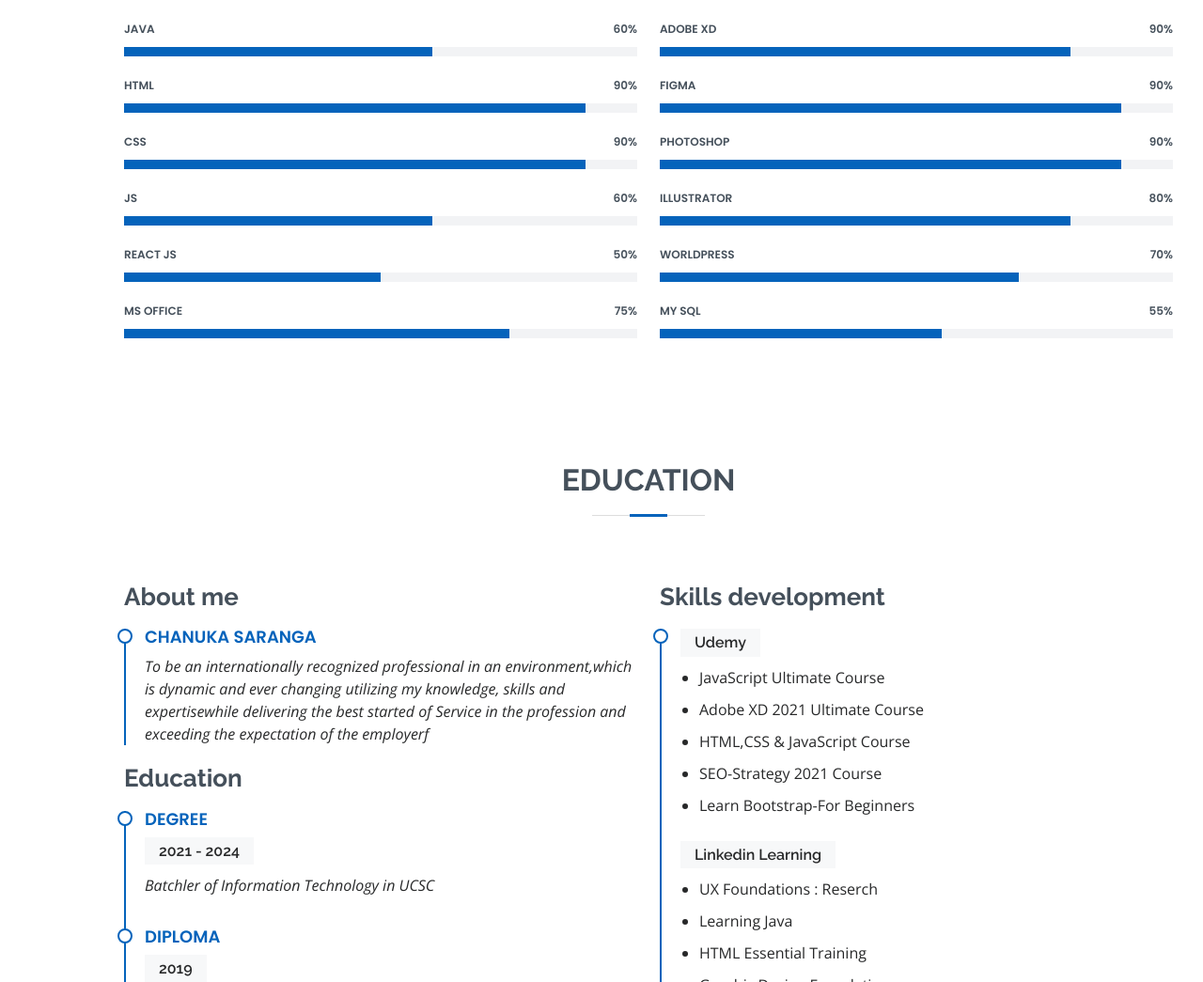
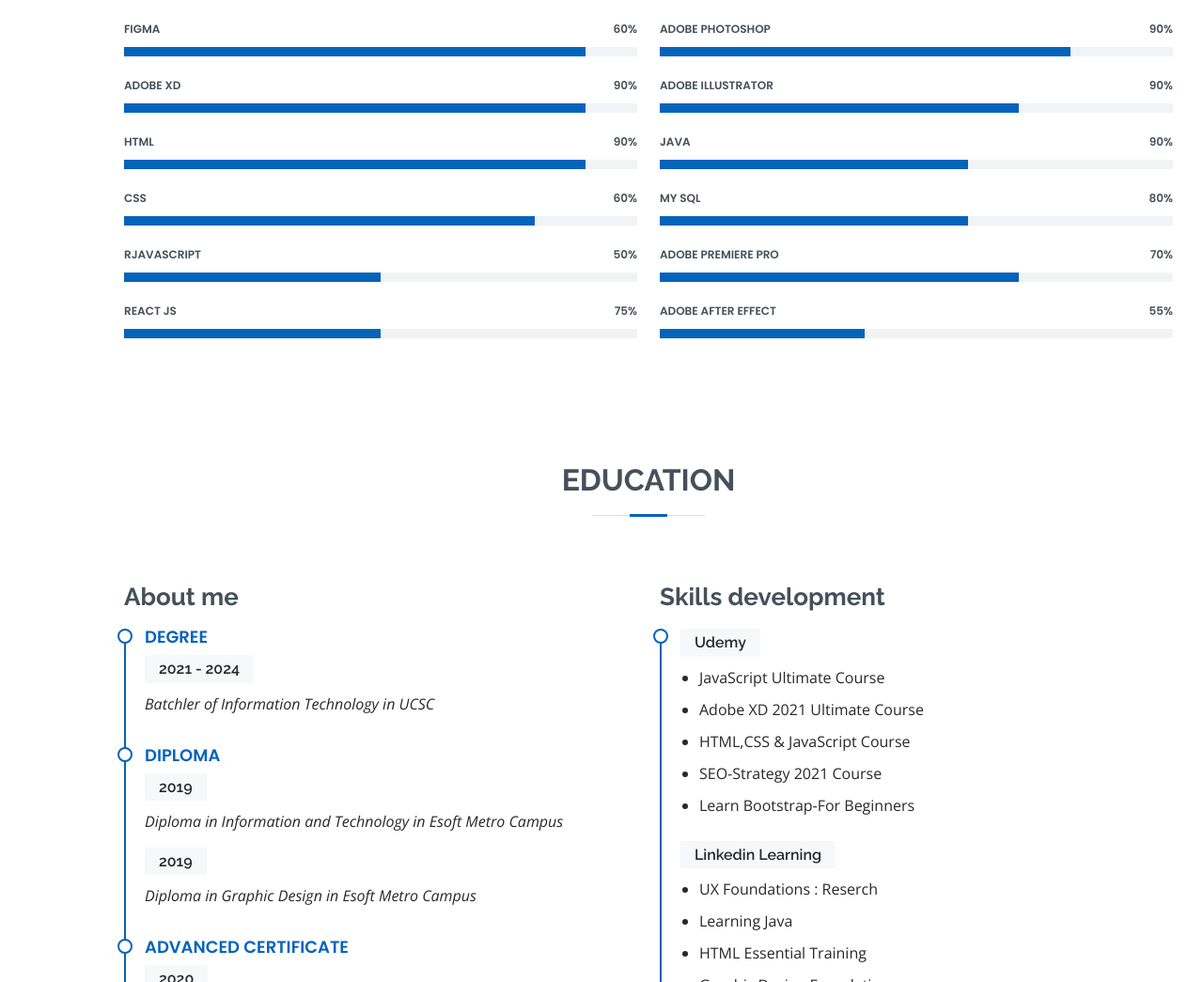
Before and after one commit to Chanz01/Chanz01.github.io, a plain HTML site: page index.html in a window 1280 px wide. Shown: the part 1500-2545 px from the top of the page at 94% size. Drawn offline with nearby package versions, Linux system fonts and the light colour scheme.

Commit message:
Update index.html

```diff
--- a/index.html
+++ b/index.html
@@ -116,7 +116,7 @@
             </div>
             <div class="col-lg-8 pt-4 pt-lg-0 content">
               <h3></h3>
-              <p class="fst-italic">who am i</p>
+              <p class="fst-italic">About Myself</p>
               <div class="row">
                 <div class="col-lg-6">
                   <ul>
@@ -153,10 +153,6 @@
                       <strong>Gmail:</strong>
                       <span>chanukasaranga01@gmail.com</span>
                     </li>
-                    <li>
-                      <i class="bi bi-chevron-right"></i>
-                      <strong>Freelance:</strong> <span>Available</span>
-                    </li>
                   </ul>
                 </div>
               </div>
@@ -176,7 +172,113 @@
           <div class="row skills-content">
             <div class="col-lg-6">
               <div class="progress">
-                <span class="skill">Java <i class="val">60%</i></span>
+                <span class="skill">Figma<i class="val">60%</i></span>
+                <div class="progress-bar-wrap">
+                  <div
+                    class="progress-bar"
+                    role="progressbar"
+                    aria-valuenow="90"
+                    aria-valuemin="0"
+                    aria-valuemax="90"
+                  ></div>
+                </div>
+              </div>
+
+              <div class="progress">
+                <span class="skill">Adobe XD<i class="val">90%</i></span>
+                <div class="progress-bar-wrap">
+                  <div
+                    class="progress-bar"
+                    role="progressbar"
+                    aria-valuenow="90"
+                    aria-valuemin="0"
+                    aria-valuemax="90"
+                  ></div>
+                </div>
+              </div>
+
+              <div class="progress">
+                <span class="skill">HTML<i class="val">90%</i></span>
+                <div class="progress-bar-wrap">
+                  <div
+                    class="progress-bar"
+                    role="progressbar"
+                    aria-valuenow="90"
+                    aria-valuemin="0"
+                    aria-valuemax="90"
+                  ></div>
+                </div>
+              </div>
+
+              <div class="progress">
+                <span class="skill">CSS<i class="val">60%</i></span>
+                <div class="progress-bar-wrap">
+                  <div
+                    class="progress-bar"
+                    role="progressbar"
+                    aria-valuenow="80"
+                    aria-valuemin="0"
+                    aria-valuemax="80"
+                  ></div>
+                </div>
+              </div>
+
+              <div class="progress">
+                <span class="skill">RJavaScript<i class="val">50%</i></span>
+                <div class="progress-bar-wrap">
+                  <div
+                    class="progress-bar"
+                    role="progressbar"
+                    aria-valuenow="50"
+                    aria-valuemin="0"
+                    aria-valuemax="50"
+                  ></div>
+                </div>
+              </div>
+
+              <div class="progress">
+                <span class="skill">React JS<i class="val">75%</i></span>
+                <div class="progress-bar-wrap">
+                  <div
+                    class="progress-bar"
+                    role="progressbar"
+                    aria-valuenow="50"
+                    aria-valuemin="0"
+                    aria-valuemax="50"
+                  ></div>
+                </div>
+              </div>
+            </div>
+
+            <div class="col-lg-6">
+              <div class="progress">
+                <span class="skill">Adobe Photoshop<i class="val">90%</i></span>
+                <div class="progress-bar-wrap">
+                  <div
+                    class="progress-bar"
+                    role="progressbar"
+                    aria-valuenow="80"
+                    aria-valuemin="0"
+                    aria-valuemax="80"
+                  ></div>
+                </div>
+              </div>
+
+              <div class="progress">
+                <span class="skill">Adobe Illustrator<i class="val">90%</i></span>
+                <div class="progress-bar-wrap">
+                  <div
+                    class="progress-bar"
+                    role="progressbar"
+                    aria-valuenow="70"
+                    aria-valuemin="0"
+                    aria-valuemax="100"
+                  ></div>
+                </div>
+              </div>
+
+              <div class="progress">
+                <span class="skill">Java<i class="val">90%</i></span>
                 <div class="progress-bar-wrap">
                   <div
                     class="progress-bar"
@@ -189,33 +291,7 @@
               </div>
 
               <div class="progress">
-                <span class="skill">HTML <i class="val">90%</i></span>
-                <div class="progress-bar-wrap">
-                  <div
-                    class="progress-bar"
-                    role="progressbar"
-                    aria-valuenow="90"
-                    aria-valuemin="0"
-                    aria-valuemax="90"
-                  ></div>
-                </div>
-              </div>
-
-              <div class="progress">
-                <span class="skill">CSS <i class="val">90%</i></span>
-                <div class="progress-bar-wrap">
-                  <div
-                    class="progress-bar"
-                    role="progressbar"
-                    aria-valuenow="90"
-                    aria-valuemin="0"
-                    aria-valuemax="90"
-                  ></div>
-                </div>
-              </div>
-
-              <div class="progress">
-                <span class="skill">JS <i class="val">60%</i></span>
+                <span class="skill">My SQL<i class="val">80%</i></span>
                 <div class="progress-bar-wrap">
                   <div
                     class="progress-bar"
@@ -228,107 +304,27 @@
               </div>
 
               <div class="progress">
-                <span class="skill">React js <i class="val">50%</i></span>
-                <div class="progress-bar-wrap">
-                  <div
-                    class="progress-bar"
-                    role="progressbar"
-                    aria-valuenow="50"
-                    aria-valuemin="0"
-                    aria-valuemax="50"
-                  ></div>
-                </div>
-              </div>
-
-              <div class="progress">
-                <span class="skill">MS office<i class="val">75%</i></span>
-                <div class="progress-bar-wrap">
-                  <div
-                    class="progress-bar"
-                    role="progressbar"
-                    aria-valuenow="75"
-                    aria-valuemin="0"
-                    aria-valuemax="100"
-                  ></div>
-                </div>
-              </div>
-            </div>
-
-            <div class="col-lg-6">
-              <div class="progress">
-                <span class="skill">Adobe xd <i class="val">90%</i></span>
-                <div class="progress-bar-wrap">
-                  <div
-                    class="progress-bar"
-                    role="progressbar"
-                    aria-valuenow="80"
-                    aria-valuemin="0"
-                    aria-valuemax="100"
-                  ></div>
-                </div>
-              </div>
-
-              <div class="progress">
-                <span class="skill">figma <i class="val">90%</i></span>
-                <div class="progress-bar-wrap">
-                  <div
-                    class="progress-bar"
-                    role="progressbar"
-                    aria-valuenow="90"
-                    aria-valuemin="0"
-                    aria-valuemax="100"
-                  ></div>
-                </div>
-              </div>
-
-              <div class="progress">
-                <span class="skill">photoshop <i class="val">90%</i></span>
-                <div class="progress-bar-wrap">
-                  <div
-                    class="progress-bar"
-                    role="progressbar"
-                    aria-valuenow="90"
-                    aria-valuemin="0"
-                    aria-valuemax="100"
-                  ></div>
-                </div>
-              </div>
-
-              <div class="progress">
-                <span class="skill">illustrator <i class="val">80%</i></span>
-                <div class="progress-bar-wrap">
-                  <div
-                    class="progress-bar"
-                    role="progressbar"
-                    aria-valuenow="80"
-                    aria-valuemin="0"
-                    aria-valuemax="100"
-                  ></div>
-                </div>
-              </div>
-
-              <div class="progress">
-                <span class="skill">worldpress<i class="val">70%</i></span>
+                <span class="skill">Adobe Premiere Pro<i class="val">70%</i></span>
                 <div class="progress-bar-wrap">
                   <div
                     class="progress-bar"
                     role="progressbar"
                     aria-valuenow="70"
                     aria-valuemin="0"
-                    aria-valuemax="100"
+                    aria-valuemax="70"
                   ></div>
                 </div>
               </div>
 
               <div class="progress">
-                <span class="skill">my sql <i class="val">55%</i></span>
+                <span class="skill">Adobe After Effect<i class="val">55%</i></span>
                 <div class="progress-bar-wrap">
                   <div
                     class="progress-bar"
                     role="progressbar"
-                    aria-valuenow="55"
+                    aria-valuenow="40"
                     aria-valuemin="0"
-                    aria-valuemax="55"
+                    aria-valuemax="40"
                   ></div>
                 </div>
               </div>
@@ -348,20 +344,6 @@
           <div class="row">
             <div class="col-lg-6">
               <h3 class="resume-title">About me</h3>
-              <div class="resume-item pb-0">
-                <h4>Chanuka Saranga</h4>
-                <p>
-                  <em
-                    >To be an internationally recognized professional in an
-                    environment,which is dynamic and ever changing utilizing my
-                    knowledge, skills and expertisewhile delivering the best
-                    started of Service in the profession and exceeding the
-                    expectation of the employerf</em
-                  >
-                </p>
-              </div>
-
-              <h3 class="resume-title">Education</h3>
               <div class="resume-item">
                 <h4>Degree</h4>
                 <h5>2021 - 2024</h5>
```
